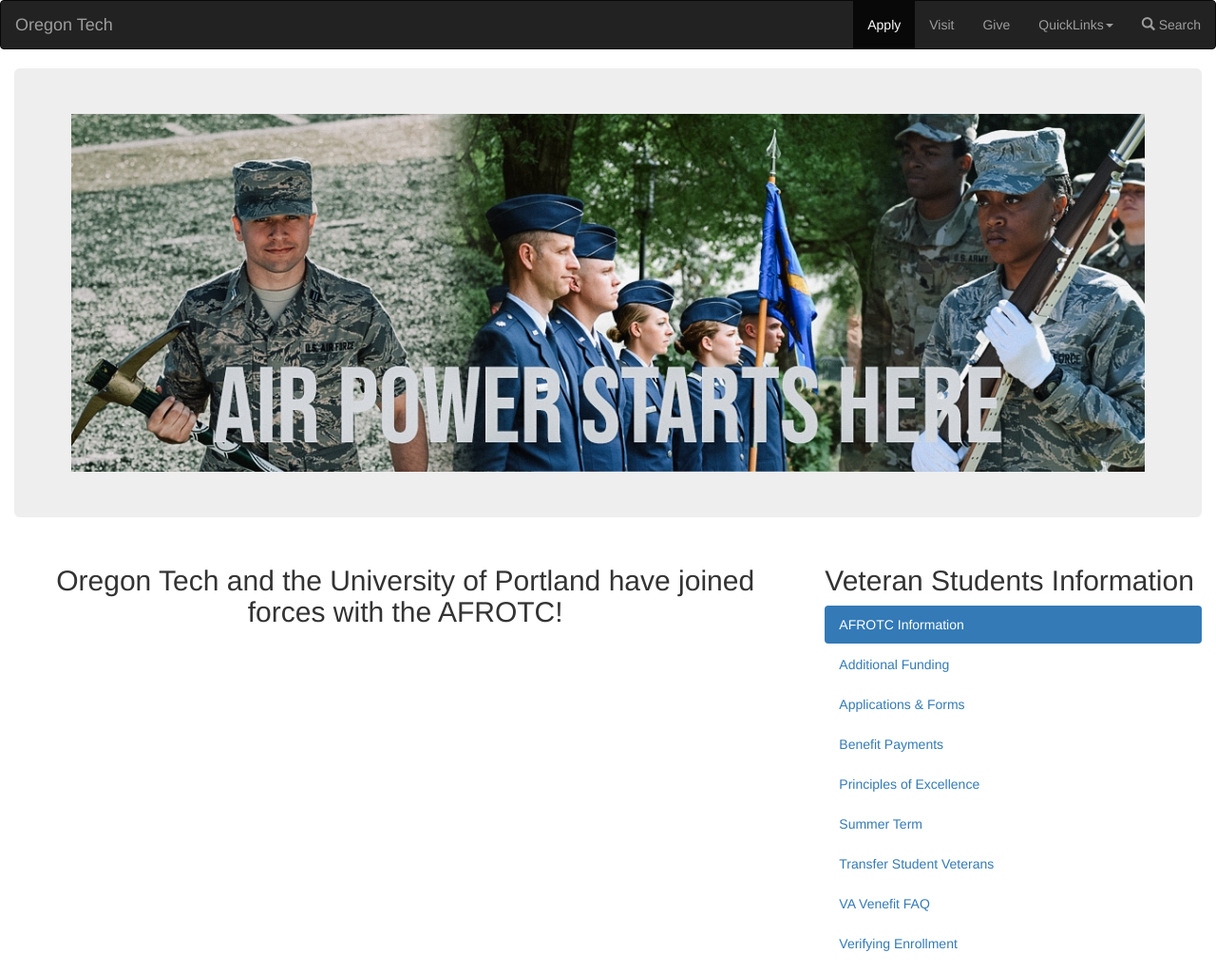
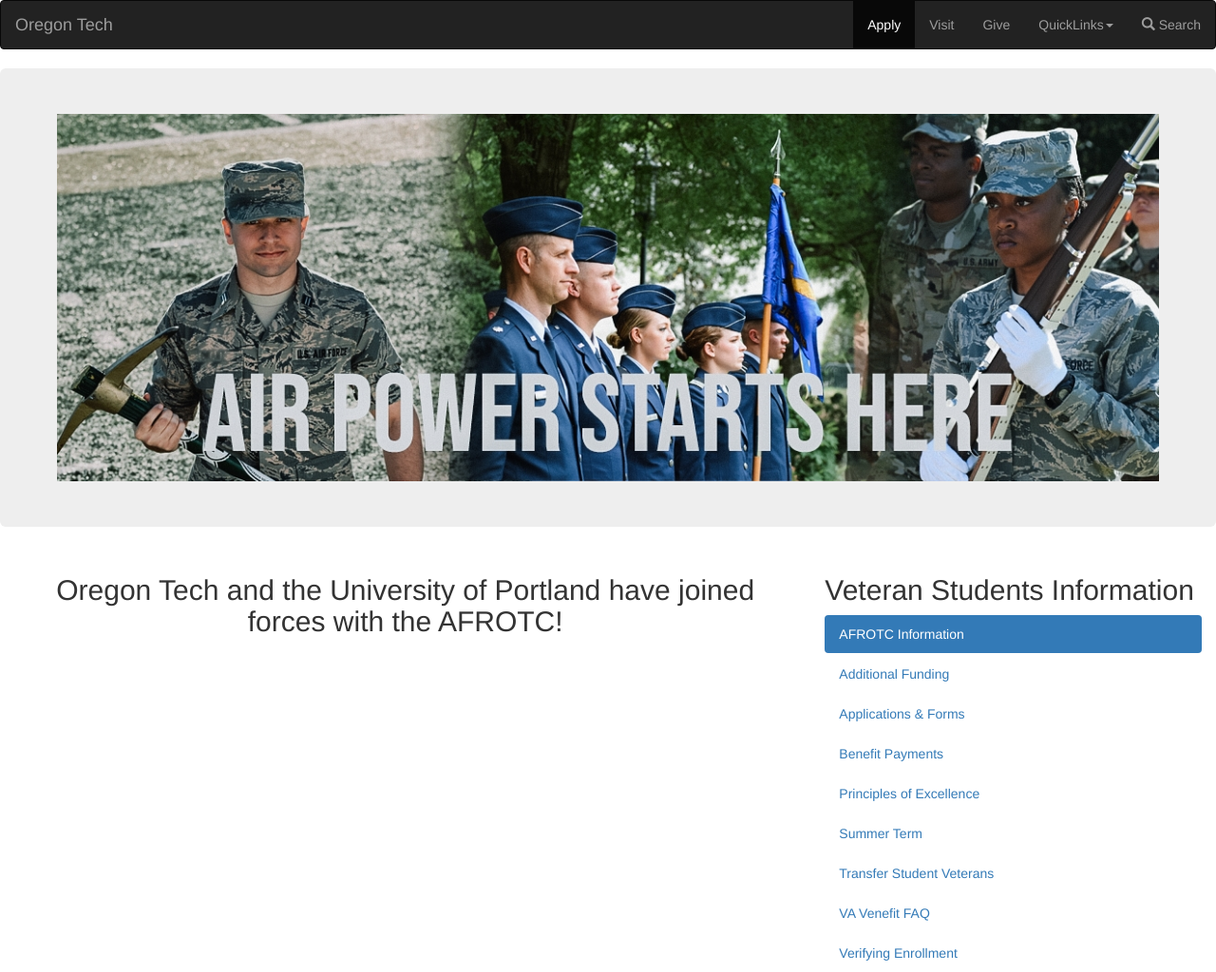
Before and after one commit to cody4765/cody4765.github.io, a plain HTML site: page index.html in a window 1280 px wide. Shown: the whole page at 95% size. Drawn offline with nearby package versions, Linux system fonts and the light colour scheme.

Commit message:
head img fix

```diff
--- a/index.html
+++ b/index.html
@@ -38,9 +38,13 @@
   </div>
 </nav>
 <div class="container-fluid">
+  <div class ="row">
+    <div calss="col-md-12">
   <div class="jumbotron text-center">
     <img src="https://cody4765.github.io/Assets/Images/afrotcbanner.jpg" class="img-responsive" alt="afrotcbanner">
   </div>
+  </div>
+</div>
 </div>
 <div class="container-fluid">
   <div class="row">
```
